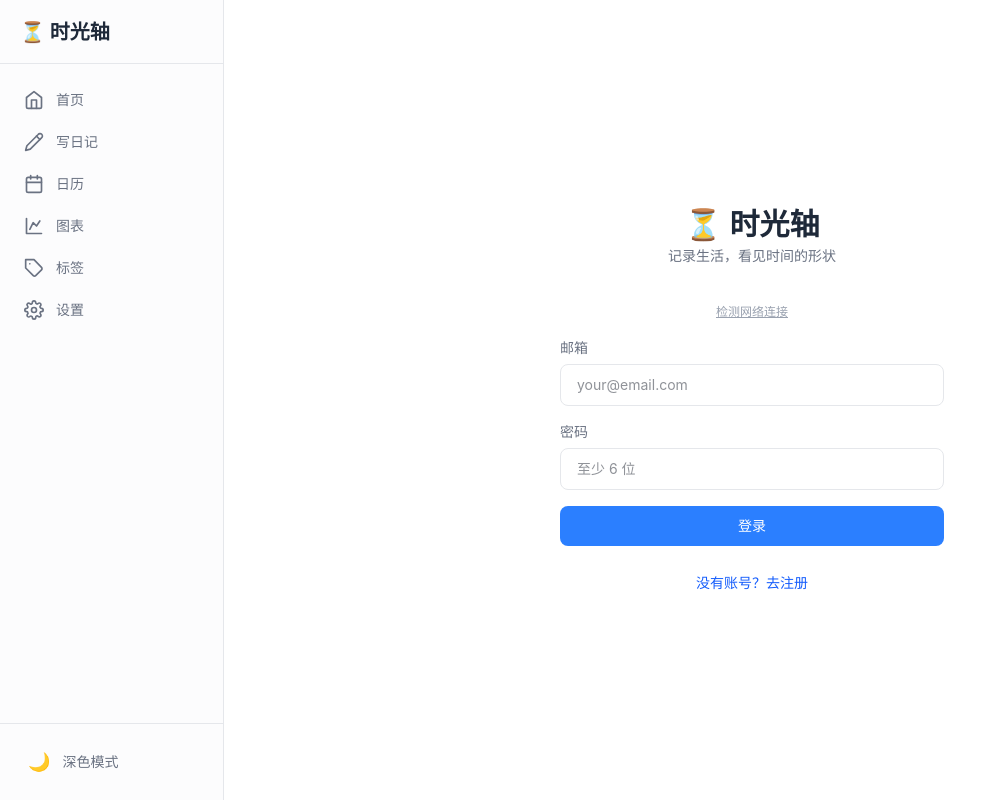
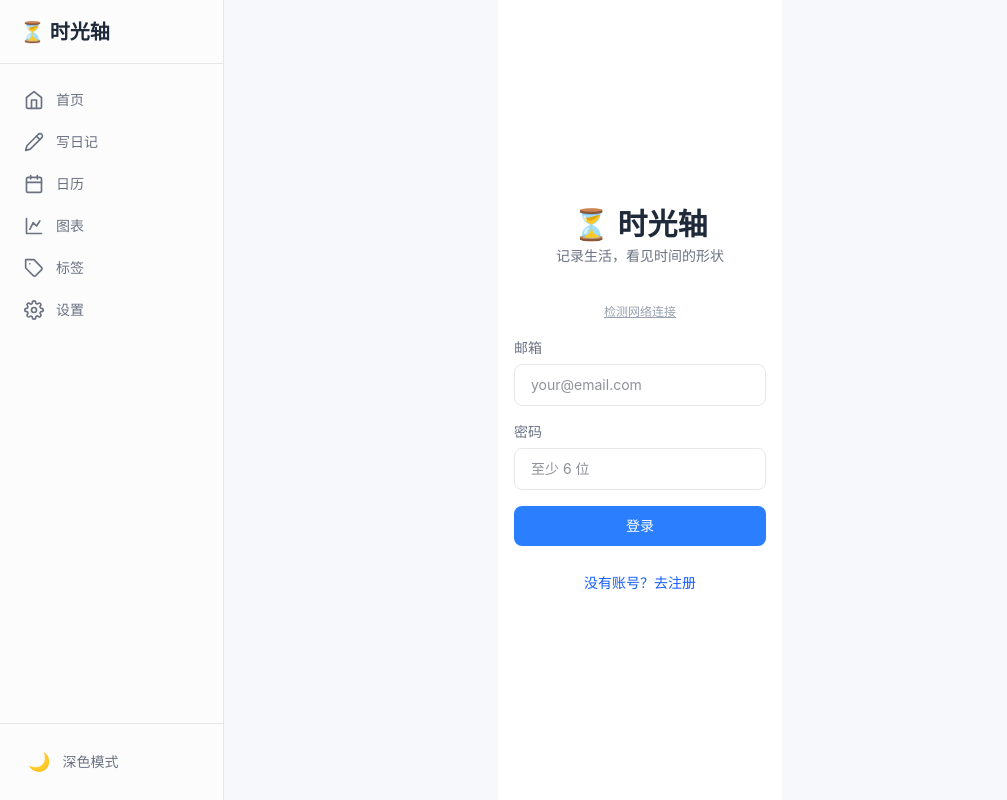
Before and after one commit to yunmumu-Aug/-, a Next.js app: page /auth in a window 1280 px wide. Shown: the whole page, without its empty margins (0-1007 px from the left). Built offline with nearby package versions, Linux system fonts and the light colour scheme; no server answers.

Commit message:
fix: 首页居中 + HeroCard 去掉背后渐变圆角包装
- client-layout main 加 flex justify-center + md:-ml-28 补偿 sidebar 偏移
- 首页容器改用 max-w-5xl mx-auto 实现居中
- 去掉 HeroCard 外层渐变圆角包装层

```diff
--- a/src/app/page.tsx
+++ b/src/app/page.tsx
@@ -360,7 +360,7 @@ export default function Home() {
   if (authLoading || !user) return null;
 
   return (
-    <div className="w-full px-4 sm:px-6 md:px-8 max-w-5xl">
+    <div className="w-full max-w-5xl mx-auto px-4 sm:px-6 md:px-8">
       {/* ---- Smooth scroll for animations ---- */}
       <style>{`
         @keyframes tl-in {
@@ -403,17 +403,12 @@ export default function Home() {
           <div className="space-y-5">
             {/* Hero Card — fade in */}
             <div className="animate-[tl-in_0.4s_ease-out_both]">
-              <div style={{ background: "linear-gradient(180deg, #ffffff 0%, #ffffff 38%, #f6f8fd 55%, #f0f3fb 100%)" }}
-                className="rounded-[26px] p-0.5">
-                <div className="px-3 pt-4 pb-3">
               <HeroCard
                 awakeLabel={awakeLabel}
                 streak={streak}
                 eventCount={eventCount}
                 lastYearDiary={lastYearDiary}
               />
-                </div>
-              </div>
             </div>
 
             {/* Quick Entry */}
--- a/src/components/layout/client-layout.tsx
+++ b/src/components/layout/client-layout.tsx
@@ -32,7 +32,7 @@ export default function ClientLayout({ children }: { children: React.ReactNode }
             <Sidebar />
             <div className="flex-1 flex flex-col min-w-0">
               <FilterBar />
-              <main className="flex-1 w-full pb-14 md:pb-0">
+              <main className="flex-1 w-full pb-14 md:pb-0 flex justify-center md:-ml-28">
                 {children}
               </main>
               <BottomNav />
```
Lines whose indentation alone changed are shown as unchanged.
